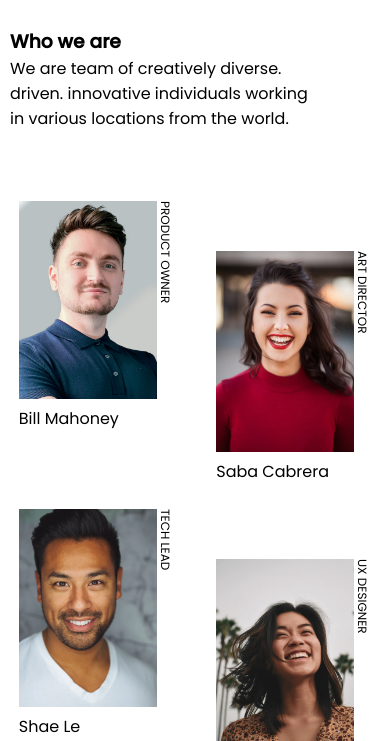
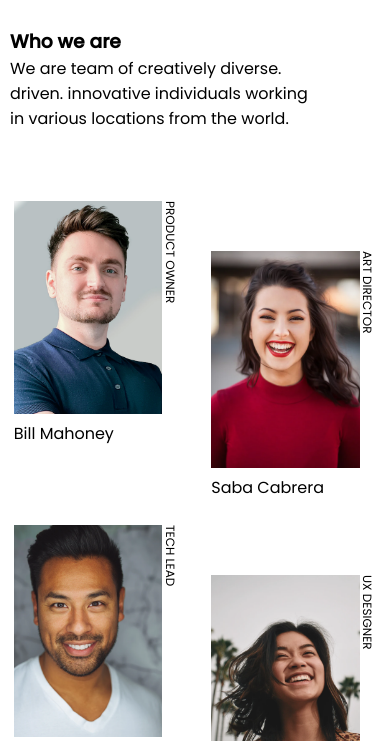
Before and after one commit to kinjames/mt-team, a plain HTML site: page index.html in a window 390 px wide. Shown: the part 101-842 px from the top of the page. Drawn offline with Linux system fonts and the light colour scheme.

Commit message:
Add files via upload

```diff
--- a/style.css
+++ b/style.css
@@ -119,11 +119,11 @@ a {
 
     .image-text {
         padding-top: 20px;
-        width: 155px;
+        width: 165px;
       }
 
     .img-container img {
-        width: 138px;
+        width: 90%;
     }
 
 }
```
